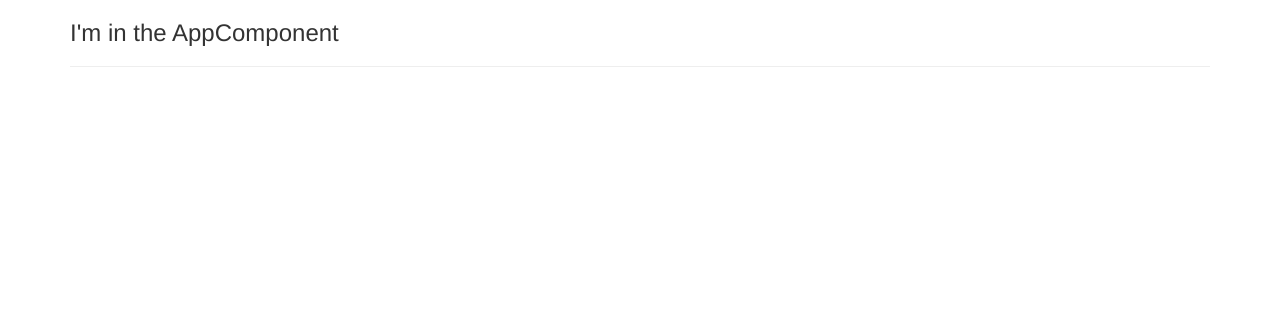
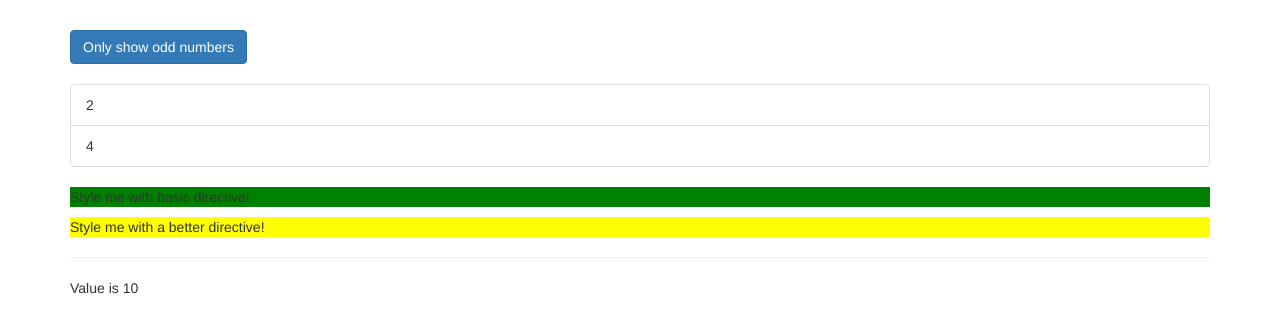
Before and after one commit to sakellarak/angular-course-cookbook, an Angular app: page / in a window 1280 px wide. Shown: the top 332 px of the page. Built offline with nearby package versions, Linux system fonts and the light colour scheme.

Commit message:
complete Section 3 - Directives

```diff
--- a/src/app/app.component.css
+++ b/src/app/app.component.css
@@ -0,0 +1,7 @@
+.container {
+    margin-top: 30px;
+}
+
+.odd {
+    color: red;
+}
--- a/src/app/app.component.html
+++ b/src/app/app.component.html
@@ -1,8 +1,59 @@
 <div class="container">
     <div class="row">
         <div class="col-xs-12">
-            <h3>I'm in the AppComponent</h3>
-            <hr />
+            <button
+                class="btn btn-primary"
+                (click)="onlyOdd = !onlyOdd">Only show odd numbers</button>
+            <br><br>
+            <ul class="list-group">
+                <div *ngIf="onlyOdd">
+                    <li
+                        class="list-group-item"
+                        [ngClass]="{odd: odd % 2 !== 0}"
+                        [ngStyle]="{backgroundColor: odd % 2 !== 0 ? 'yellow' : 'transparent'}"
+                        *ngFor="let odd of oddNumbers">
+                        {{ odd }}
+                    </li>
+                </div>
+                <!--<div *ngIf="!onlyOdd">-->
+                <!--<li-->
+                <!--class="list-group-item"-->
+                <!--[ngClass]="{odd: even % 2 !== 0}"-->
+                <!--[ngStyle]="{backgroundColor: even % 2 !== 0 ? 'yellow' : 'transparent'}"-->
+                <!--*ngFor="let even of evenNumbers">-->
+                <!--{{ even }}-->
+                <!--</li>-->
+                <!--</div>-->
+                <!--<ng-template [ngIf]="!onlyOdd">-->
+                <!--<div>-->
+                <!--<li-->
+                <!--class="list-group-item"-->
+                <!--[ngClass]="{odd: even % 2 !== 0}"-->
+                <!--[ngStyle]="{backgroundColor: even % 2 !== 0 ? 'yellow' : 'transparent'}"-->
+                <!--*ngFor="let even of evenNumbers">-->
+                <!--{{ even }}-->
+                <!--</li>-->
+                <!--</div>-->
+                <!--</ng-template>-->
+                <div *appUnless="onlyOdd">
+                    <li
+                        class="list-group-item"
+                        [ngClass]="{odd: even % 2 !== 0}"
+                        [ngStyle]="{backgroundColor: even % 2 !== 0 ? 'yellow' : 'transparent'}"
+                        *ngFor="let even of evenNumbers">
+                        {{ even }}
+                    </li>
+                </div>
+            </ul>
+            <p appBasicHighlight>Style me with basic directive!</p>
+            <p [appBetterHighlight]="'red'" defaultColor="yellow">Style me with a better directive!</p>
+            <hr>
+            <div [ngSwitch]="value">
+                <p *ngSwitchCase="5">Value is 5</p>
+                <p *ngSwitchCase="10">Value is 10</p>
+                <p *ngSwitchCase="100">Value is 100</p>
+                <p *ngSwitchDefault>Value is Default</p>
+            </div>
         </div>
     </div>
 </div>
--- a/src/app/app.component.ts
+++ b/src/app/app.component.ts
@@ -3,8 +3,12 @@
 @Component({
     selector: 'app-root',
     templateUrl: './app.component.html',
-    styleUrl: './app.component.css',
+    styleUrls: ['./app.component.css']
 })
 export class AppComponent {
-    title = 'angular-course-cookbook';
+    // numbers = [1, 2, 3, 4, 5];
+    oddNumbers = [1, 3, 5];
+    evenNumbers = [2, 4];
+    onlyOdd = false;
+    value = 10;
 }
--- /dev/null
+++ b/src/app/basic-highlight/basic-highlight.directive.ts
@@ -0,0 +1,13 @@
+import { Directive, ElementRef, OnInit } from '@angular/core';
+
+@Directive({
+  selector: '[appBasicHighlight]'
+})
+export class BasicHighlightDirective implements OnInit {
+  constructor(private elementRef: ElementRef) {
+  }
+
+  ngOnInit() {
+    this.elementRef.nativeElement.style.backgroundColor = 'green';
+  }
+}
--- /dev/null
+++ b/src/app/better-highlight/better-highlight.directive.ts
@@ -0,0 +1,36 @@
+import {
+  Directive,
+  Renderer2,
+  OnInit,
+  ElementRef,
+  HostListener,
+  HostBinding,
+  Input
+} from '@angular/core';
+
+@Directive({
+  selector: '[appBetterHighlight]'
+})
+export class BetterHighlightDirective implements OnInit {
+  @Input() defaultColor: string = 'transparent';
+  @Input('appBetterHighlight') highlightColor: string = 'blue';
+  @HostBinding('style.backgroundColor') backgroundColor: string;
+
+  constructor(private elRef: ElementRef, private renderer: Renderer2) { }
+
+  ngOnInit() {
+    this.backgroundColor = this.defaultColor;
+    // this.renderer.setStyle(this.elRef.nativeElement, 'background-color', 'blue');
+  }
+
+  @HostListener('mouseenter') mouseover(eventData: Event) {
+    // this.renderer.setStyle(this.elRef.nativeElement, 'background-color', 'blue');
+    this.backgroundColor = this.highlightColor;
+  }
+
+  @HostListener('mouseleave') mouseleave(eventData: Event) {
+    // this.renderer.setStyle(this.elRef.nativeElement, 'background-color', 'transparent');
+    this.backgroundColor = this.defaultColor;
+  }
+
+}
--- /dev/null
+++ b/src/app/unless.directive.ts
@@ -0,0 +1,17 @@
+import { Directive, Input, TemplateRef, ViewContainerRef } from '@angular/core';
+
+@Directive({
+  selector: '[appUnless]'
+})
+export class UnlessDirective {
+  @Input() set appUnless(condition: boolean) {
+    if (!condition) {
+      this.vcRef.createEmbeddedView(this.templateRef);
+    } else {
+      this.vcRef.clear();
+    }
+  }
+
+  constructor(private templateRef: TemplateRef<any>, private vcRef: ViewContainerRef) { }
+
+}
```
Also changed, not shown: src/app/app.module.ts (+7 -1 lines).
